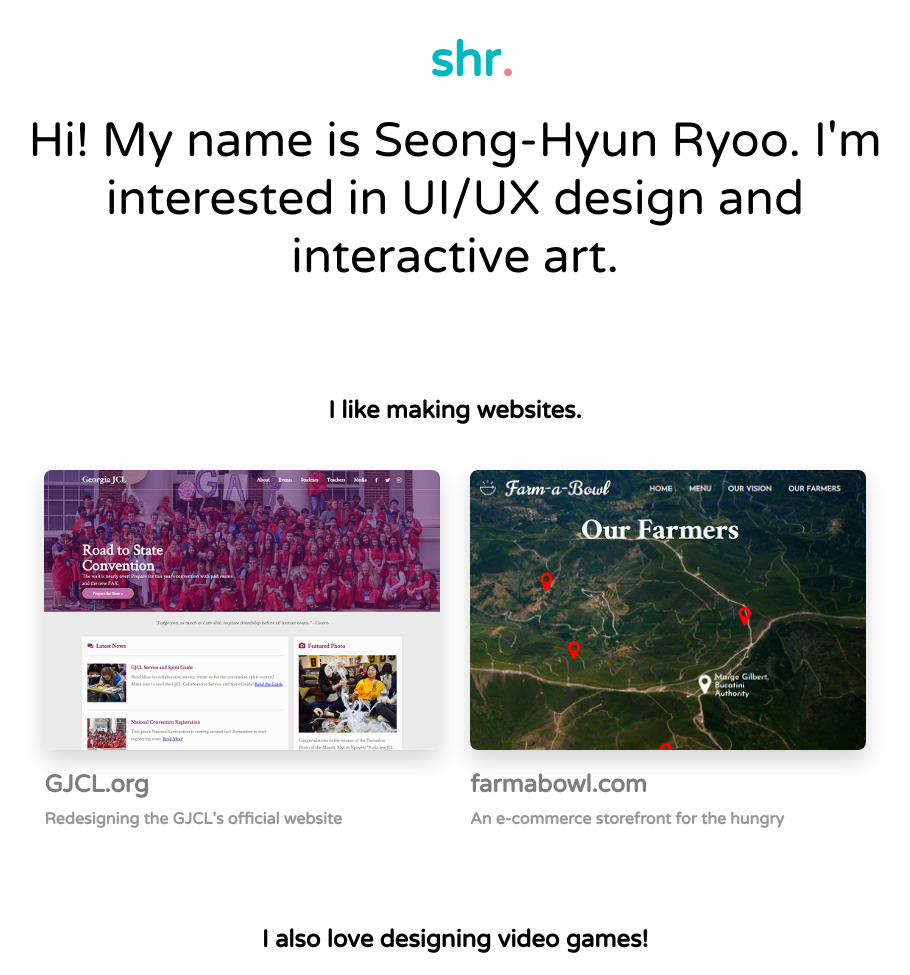
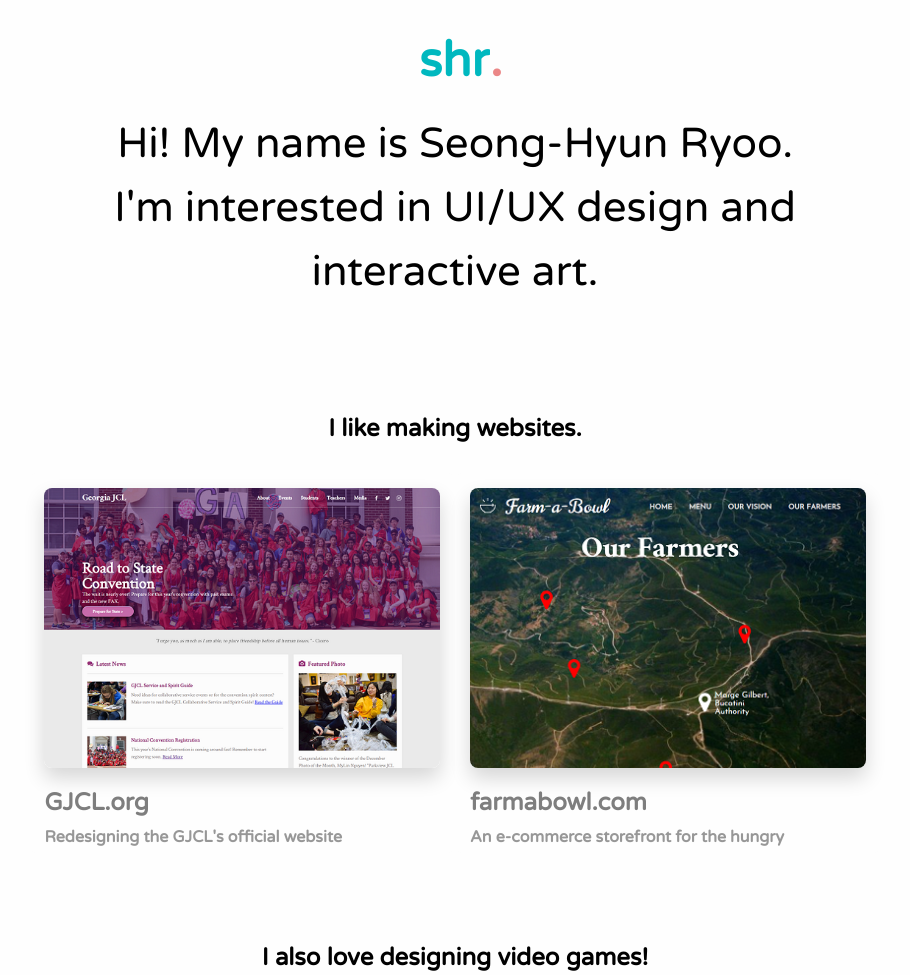
Before and after one commit to seongryoo/seongryoo.github.io, a plain HTML site: page index.html in a window 1280 px wide. Shown: the top 975 px of the page, without its empty margins (185-1095 px from the left). Drawn offline with nearby package versions, Linux system fonts and the light colour scheme.

Commit message:
Add files via upload

```diff
--- a/css/header.css
+++ b/css/header.css
@@ -4,7 +4,7 @@
 
 .logo {
     display: block;
-    width: 50px;
+    width: 72px;
     margin: auto;
     height: 60px;
 }
--- a/css/main.css
+++ b/css/main.css
@@ -18,6 +18,13 @@ b {
 i {
   font-style: italic;
 }
+
+::selection {
+  background: #ffcece; /* WebKit/Blink Browsers */
+}
+::-moz-selection {
+  background: #ffcece; /* Gecko Browsers */
+}
 /*----------------------------------------------------*/
 
 
@@ -29,8 +36,10 @@ i {
 }
 
 .intro {
-    font-size: 48px;
-    margin: 20px 0;
+    font-size: 42px;
+    width: 80%;
+    line-height: 64px;
+    margin: 20px auto;
     position: relative;
     text-align: center;
 }
@@ -179,3 +188,7 @@ i {
     -moz-transition: 0.5s all;
     transition: 0.5s all;
 }
+
+.name {
+    display: inline-block;
+}
--- a/index.html
+++ b/index.html
@@ -19,7 +19,7 @@
     <div class="container">
         <div id="header-holder"></div>
         <div class="intro">
-            <p>Hi! My name is Seong-Hyun Ryoo. I'm interested in UI/UX design and interactive art.</p>
+            <p>Hi! My name is <span class="name">Seong-Hyun Ryoo.</span> I'm interested in UI/UX design and interactive art.</p>
         </div>
         <div class="space"></div>
         <div class="mid-header" data-aos="fade-up" data-aos-duration="1000" data-aos-delay="300" data-aos-once="true">I like making websites.</div>
```
